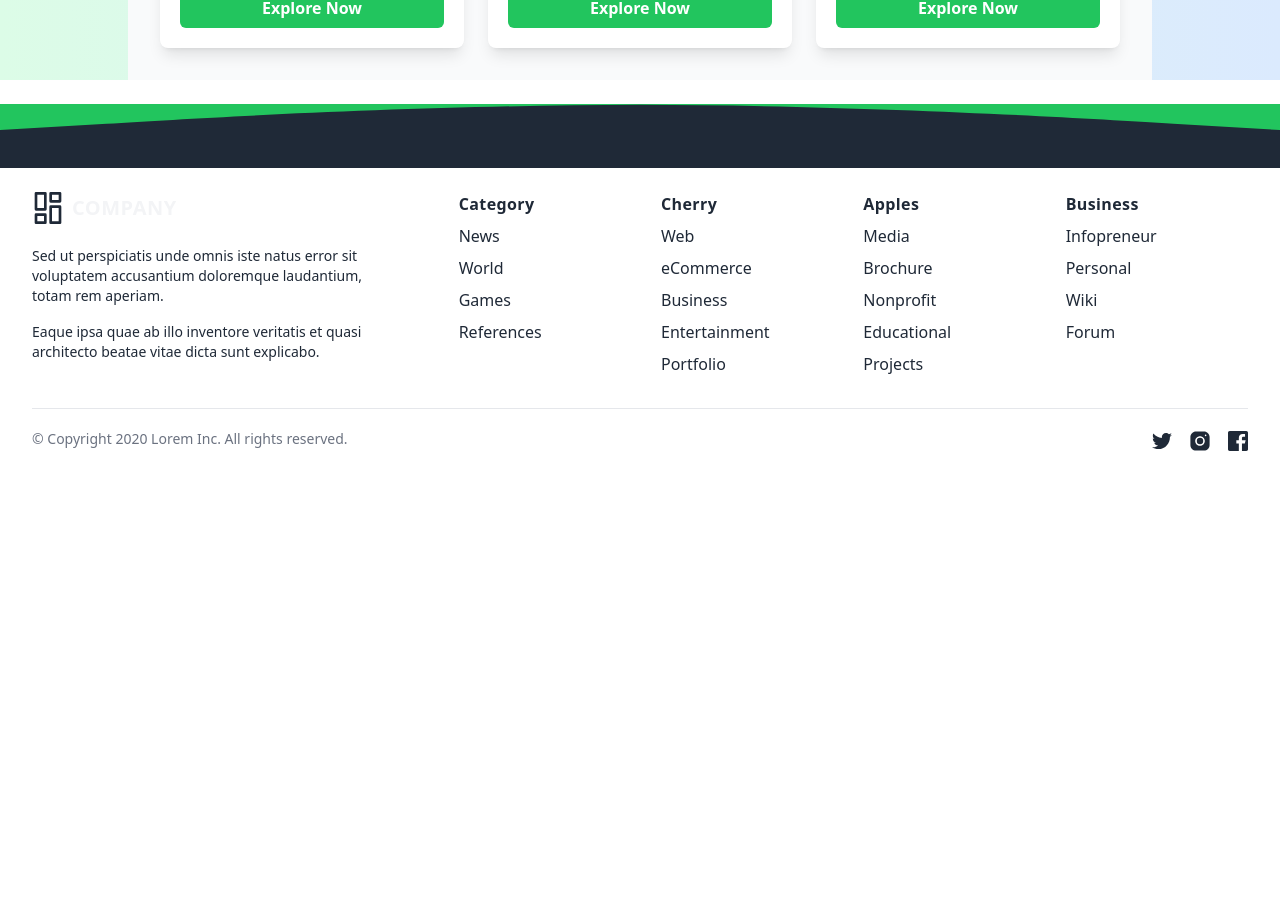
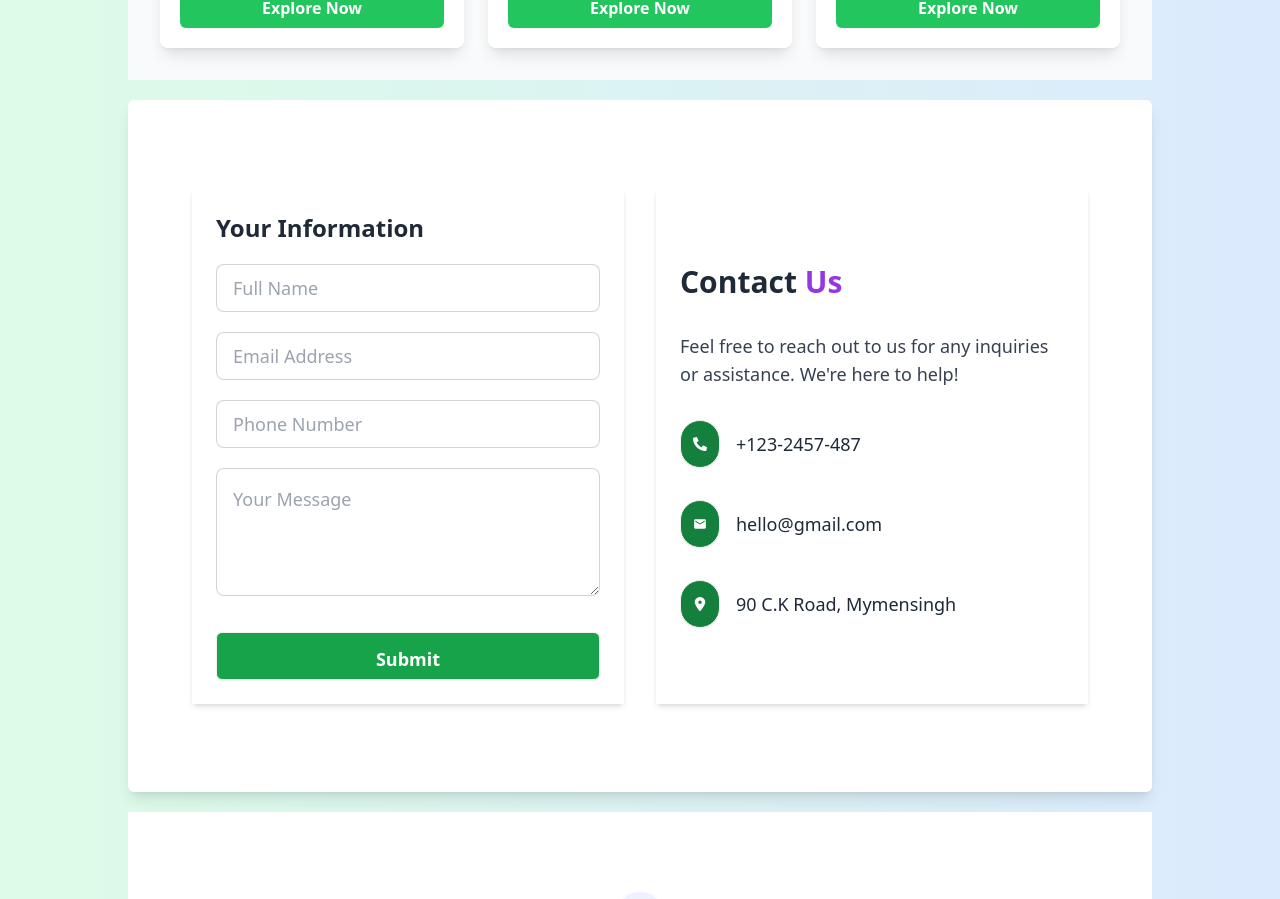
Before and after one commit to rimasultana/Eco-Adventure, a React (Vite) app: page / in a window 1280 px wide. Shown: the part 1872-2771 px from the top of the page. Before the commit the page ends 2365 px from the top, so only its background shows below. Built offline with nearby package versions, Linux system fonts and the light colour scheme; no server answers.

Commit message:
extrasection done

```diff
--- a/public/adventure.json
+++ b/public/adventure.json
@@ -81,7 +81,7 @@
     },
     {
       "adventureTitle": "African Wildlife Safari",
-      "image": "https://example.com/safari.jpg",
+      "image": "https://i.ibb.co.com/7V7RzHg/woman-with-man-photographing-while-traveling-vehicle.jpg",
       "id": 6,
       "category": "Safari Adventures",
       "shortDescription": "Experience the thrill of African wildlife up close.",
@@ -97,7 +97,7 @@
     },
     {
       "adventureTitle": "Amazon River Expedition",
-      "image": "https://example.com/amazon.jpg",
+      "image": "https://i.ibb.co.com/7jrR197/summer-recreation.jpg",
       "id": 7,
       "category": "River Adventures",
       "shortDescription": "Navigate through the dense and mysterious Amazon River.",
@@ -113,7 +113,7 @@
     },
     {
       "adventureTitle": "Kayaking in Fjords",
-      "image": "https://example.com/fjords.jpg",
+      "image": "https://i.ibb.co.com/mF0dhT6/two-athletic-man-floats-red-boat-river.jpg",
       "id": 8,
       "category": "River Adventures",
       "shortDescription": "Paddle through the breathtaking fjords in a serene environment.",
@@ -129,7 +129,7 @@
     },
     {
       "adventureTitle": "Desert Safari",
-      "image": "https://example.com/desert.jpg",
+      "image": "https://i.ibb.co.com/yfsp8ZK/male-with-blue-shirt-walking-front-camel-middle-sand-dunes-with-clear-sky.jpg",
       "id": 9,
       "category": "Safari Adventures",
       "shortDescription": "Explore the vast and beautiful deserts on a guided tour.",
--- /dev/null
+++ b/src/components/Contact.jsx
@@ -0,0 +1,72 @@
+import { FaPhoneAlt } from "react-icons/fa";
+import { FaLocationDot } from "react-icons/fa6";
+import { MdEmail } from "react-icons/md";
+
+const Contact = () => {
+  return (
+    <div className="w-full mx-auto bg-white rounded-md shadow-lg py-10 my-5">
+      <div className="grid grid-cols-1 md:grid-cols-2 gap-8 py-12 px-8 md:px-16">
+        <div className="flex flex-col gap-5 w-full shadow-md px-6 py-6">
+          <h3 className="text-2xl font-semibold">Your Information</h3>
+
+          <input
+            type="text"
+            placeholder="Full Name"
+            className="input input-bordered w-full p-4 text-lg"
+          />
+          <input
+            type="email"
+            placeholder="Email Address"
+            className="input input-bordered w-full p-4 text-lg"
+          />
+          <input
+            type="text"
+            placeholder="Phone Number"
+            className="input input-bordered w-full p-4 text-lg"
+          />
+
+          <textarea
+            placeholder="Your Message"
+            className="textarea textarea-bordered w-full p-4 text-lg h-32"
+          ></textarea>
+
+          <button className="btn bg-green-600 text-white text-lg py-3 mt-4 rounded-md hover:bg-green-700 transition-all duration-300">
+            Submit
+          </button>
+        </div>
+
+        <div className="flex flex-col gap-8 justify-center shadow-md px-6">
+          <h1 className="text-3xl font-bold">
+            Contact <span className="text-[#9538E2]">Us</span>
+          </h1>
+          <p className="text-lg text-gray-700">
+            Feel free to reach out to us for any inquiries or assistance. We&apos;re here to help!
+          </p>
+
+          <div className="flex items-center gap-4">
+            <p className="btn rounded-full text-white bg-green-700 p-3">
+              <FaPhoneAlt />
+            </p>
+            <p className="text-lg">+123-2457-487</p>
+          </div>
+
+          <div className="flex items-center gap-4">
+            <p className="btn rounded-full text-white bg-green-700 p-3">
+              <MdEmail />
+            </p>
+            <p className="text-lg">hello@gmail.com</p>
+          </div>
+
+          <div className="flex items-center gap-4">
+            <p className="btn rounded-full text-white bg-green-700 p-3">
+              <FaLocationDot />
+            </p>
+            <p className="text-lg">90 C.K Road, Mymensingh</p>
+          </div>
+        </div>
+      </div>
+    </div>
+  );
+};
+
+export default Contact;
--- /dev/null
+++ b/src/components/ExtraSection2.jsx
@@ -0,0 +1,116 @@
+/* eslint-disable react/prop-types */
+import { useState } from "react";
+
+const Item = ({ title, children }) => {
+    const [isOpen, setIsOpen] = useState(false);
+
+    return (
+      <div className="border rounded shadow-sm">
+        <button
+          type="button"
+          aria-label="Open item"
+          title="Open item"
+          className="flex items-center justify-between w-full p-4 focus:outline-none"
+          onClick={() => setIsOpen(!isOpen)}
+        >
+          <p className="text-lg font-medium">{title}</p>
+          <div className="flex items-center justify-center w-8 h-8 border rounded-full">
+            <svg
+              viewBox="0 0 24 24"
+              className={`w-3 text-gray-600 transition-transform duration-200 ${isOpen ? 'transform rotate-180' : ''}`}
+            >
+              <polyline
+                fill="none"
+                stroke="currentColor"
+                strokeWidth="2"
+                strokeLinecap="round"
+                strokeMiterlimit="10"
+                points="2,7 12,17 22,7"
+                strokeLinejoin="round"
+              />
+            </svg>
+          </div>
+        </button>
+        {isOpen && (
+          <div className="p-4 pt-0">
+            <p className="text-gray-700">{children}</p>
+          </div>
+        )}
+      </div>
+    );
+  };
+
+  export const Faq = () => {
+    return (
+      <div className="px-4 py-16 bg-white mx-auto sm:max-w-xl md:max-w-full lg:max-w-screen-xl md:px-24 lg:px-8 lg:py-20">
+        <div className="max-w-xl sm:mx-auto lg:max-w-2xl">
+          <div className="flex flex-col mb-16 sm:text-center">
+            <a href="/" className="mb-6 sm:mx-auto">
+              <div className="flex items-center justify-center w-12 h-12 rounded-full bg-indigo-50">
+                <svg
+                  className="w-10 h-10 text-deep-purple-accent-400"
+                  stroke="currentColor"
+                  viewBox="0 0 52 52"
+                >
+                  <polygon
+                    strokeWidth="3"
+                    strokeLinecap="round"
+                    strokeLinejoin="round"
+                    fill="none"
+                    points="29 13 14 29 25 29 23 39 38 23 27 23"
+                  />
+                </svg>
+              </div>
+            </a>
+            <div className="max-w-xl md:mx-auto sm:text-center lg:max-w-2xl">
+              <h2 className="max-w-lg mb-6 font-sans text-3xl font-bold leading-none tracking-tight text-gray-900 sm:text-4xl md:mx-auto">
+                <span className="relative inline-block">
+                  <svg
+                    viewBox="0 0 52 24"
+                    fill="currentColor"
+                    className="absolute top-0 left-0 z-0 hidden w-32 -mt-8 -ml-20 text-blue-gray-100 lg:w-32 lg:-ml-28 lg:-mt-10 sm:block"
+                  >
+                    <defs>
+                      <pattern
+                        id="ec5d8ef5-b853-4714-b94f-df28ec98eeb7"
+                        x="0"
+                        y="0"
+                        width=".135"
+                        height=".30"
+                      >
+                        <circle cx="1" cy="1" r=".7" />
+                      </pattern>
+                    </defs>
+                    <rect
+                      fill="url(#ec5d8ef5-b853-4714-b94f-df28ec98eeb7)"
+                      width="52"
+                      height="24"
+                    />
+                  </svg>
+                  <span className="relative">Eco-Adventures</span>
+                </span>{" "}
+                Explore the World’s Most Breathtaking Eco-Friendly Experiences
+              </h2>
+              <p className="text-base text-gray-700 md:text-lg">
+                Discover unique eco-friendly travel experiences, from serene mountain treks to underwater exploration in vibrant coral reefs.
+              </p>
+            </div>
+          </div>
+          <div className="space-y-4">
+            <Item title="Mountain Trekking in the Himalayas">
+              Embark on a breathtaking journey through the Himalayas, exploring stunning landscapes, rich cultural heritage, and pristine natural beauty.
+            </Item>
+            <Item title="Ocean Diving in the Great Barrier Reef">
+              Dive into the world’s largest coral reef system, experiencing vibrant marine life and pristine waters while learning about marine conservation.
+            </Item>
+            <Item title="Rainforest Expedition in the Amazon">
+              Trek through the world’s largest rainforest, observing exotic wildlife and discovering the vital role the Amazon plays in global ecology.
+            </Item>
+            <Item title="Safari in Africa’s National Parks">
+              Explore Africa’s most renowned national parks, witnessing wildlife in their natural habitat while supporting sustainable conservation efforts.
+            </Item>
+          </div>
+        </div>
+      </div>
+    );
+  };
--- a/src/components/Footer.jsx
+++ b/src/components/Footer.jsx
@@ -35,18 +35,21 @@ export const Footer = () => {
                 <rect x="14" y="1" width="7" height="6" />
                 <rect x="14" y="11" width="7" height="12" />
               </svg>
-              <span className="ml-2 text-xl font-bold tracking-wide text-gray-100 uppercase">
-                Company
+              <span className="ml-2 text-xl font-bold tracking-wide text-gray-400 uppercase">
+                Eco <b className="text-green-600">Adventure</b>
               </span>
             </a>
             <div className="mt-4 lg:max-w-sm">
               <p className="text-sm text-deep-purple-50">
-                Sed ut perspiciatis unde omnis iste natus error sit voluptatem
-                accusantium doloremque laudantium, totam rem aperiam.
+                Adventure is the pursuit of excitement and the thrill of
+                exploring the unknown. It involves stepping out of  comfort
+                zone to embrace new experiences, often in unfamiliar
+                environments
               </p>
               <p className="mt-4 text-sm text-deep-purple-50">
-                Eaque ipsa quae ab illo inventore veritatis et quasi architecto
-                beatae vitae dicta sunt explicabo.
+                Beyond the physical aspect, adventure enriches the soul by
+                creating unforgettable memories and stories that inspire a
+                lifelong passion for exploration.
               </p>
             </div>
           </div>
--- a/src/components/Navbar.jsx
+++ b/src/components/Navbar.jsx
@@ -34,7 +34,7 @@ const Navbar = () => {
       <div className="relative flex items-center justify-between">
         <Link to="/" className="inline-flex items-center">
           <span className="ml-2 text-xl font-bold tracking-wide text-gray-800 uppercase">
-            Company
+          Eco <b className="text-green-600">Adventure</b>
           </span>
         </Link>
         <ul className="lg:flex items-center hidden space-x-8">{links}</ul>
@@ -93,7 +93,7 @@ const Navbar = () => {
                       className="inline-flex items-center"
                     >
                       <span className="ml-2 text-xl font-bold tracking-wide text-gray-800 uppercase">
-                        Company
+                      Eco Adventure
                       </span>
                     </a>
                   </div>
--- a/src/pages/Home.jsx
+++ b/src/pages/Home.jsx
@@ -3,7 +3,8 @@ import Card from "../components/Card";
 import AOS from "aos";
 import LoadingSpinner from "../components/Loading";
 import { useEffect, useState } from "react";
-import { ExtraSection1 } from "../components/ExtraSection1";
+import Contact from "../components/Contact";
+import { Faq } from "../components/ExtraSection2";
 
 const Home = () => {
   const [data, setData] = useState([]);
@@ -59,7 +60,8 @@ const Home = () => {
           <LoadingSpinner />
         )}
       </div>
-
+      <Contact/>
+      <Faq/>
     </div>
   );
 };
```
Also changed, not shown: src/components/ExtraSection1.jsx (deleted).
